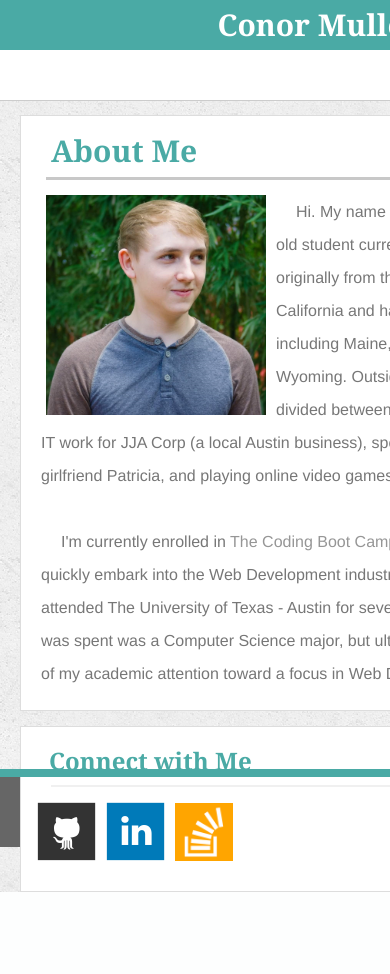
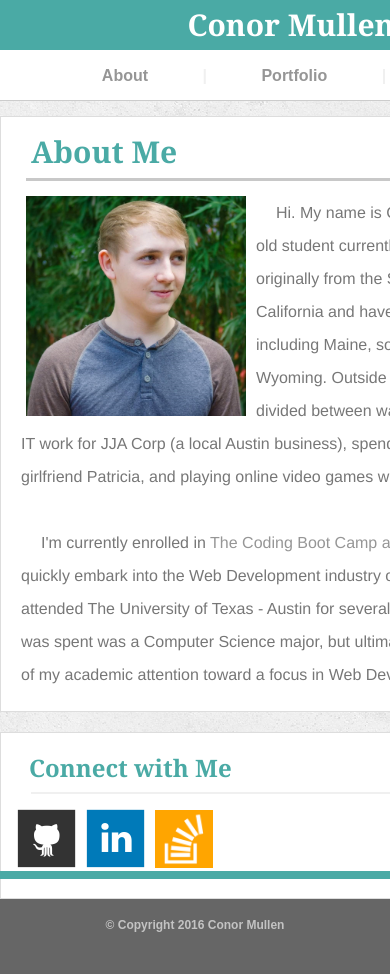
Before and after one commit to notcwall/Profile, a PHP site: page /index.php in a window 390 px wide; the page is wider, and only the part inside the window is pictured. Before the commit the page ends 892 px from the top of that part, so only its background shows below. Run offline with PHP 8.4, Linux system fonts and the light colour scheme.

Commit message:
changed header to static positioning for 640px view

```diff
--- a/assignment1/assets/css/style.css
+++ b/assignment1/assets/css/style.css
@@ -235,8 +235,7 @@ footer{
 @media screen and (max-width: 980px){
 
 	.wrapper{
-		margin: 0 auto -70px;
-		width: 980px;
+		margin: 0 auto -30px;
 	}
 
 	#main{
@@ -261,11 +260,11 @@ footer{
 
 	footer{
 		height: 30px;
-		padding: 30px 0px 10px 0px;
+		padding-bottom: 25px;
 	}
 
 	#footerTopBorder{
-		bottom: 50px;
+		bottom: 60px;
 	}
 
 }
@@ -277,8 +276,8 @@ footer{
 	}
 
 	.wrapper{
-		margin: 0 auto -70px;
-		width: 768px;
+		margin: 0 0 -70px;
+		width: 400px;
 	}
 
 	h1{
@@ -316,49 +315,60 @@ footer{
 	}
 
 	#links{
-		position: fixed;
-		bottom: 946px;
-		left: 376px;
+		position: relative;
+		bottom: 720px;
+		left: 176px;
 	}
 
 }
 
 @media screen and (max-width: 640px){
 
+	html, body{
+		max-width: 630px;
+	}
+
 	header{
-		position: fixed;
-		top: 50px;
+		position: static;
+		margin-top: 50px;
 	}
 
 	h1{
-		width: 100%;
+		width: 580px;
 		position: absolute;
 		text-align: center;
-		bottom: 710px;
+		bottom: 711px;
 		right: 0px;
 		left: -30px;
 	}
 
 	.wrapper{
-		width: 640px;
+		width: 600px;
+		margin: 0 auto -70px;
 	}
 
 	#main{
 		width: 580px;
-		top: 40px;
-		left: 20px;
+		bottom: 60px;
+		left: 0px;
 	}
 
 	#sidebar{
 		width: 600px;
-		top: 55px;
-		left: 20px;
+		top: -40px;
+		left: 0px;
+		padding-top: 15px;
 	}
 
 	#links{
-		bottom: 895px;
-		left: 125px;
+		position: relative;
+		bottom: 680px;
+		left: 0px;
 		word-spacing: 50px;
+		padding-right: 0px;
 	}
 
+	footer{
+		height: 30px;
+	}
 }
```
